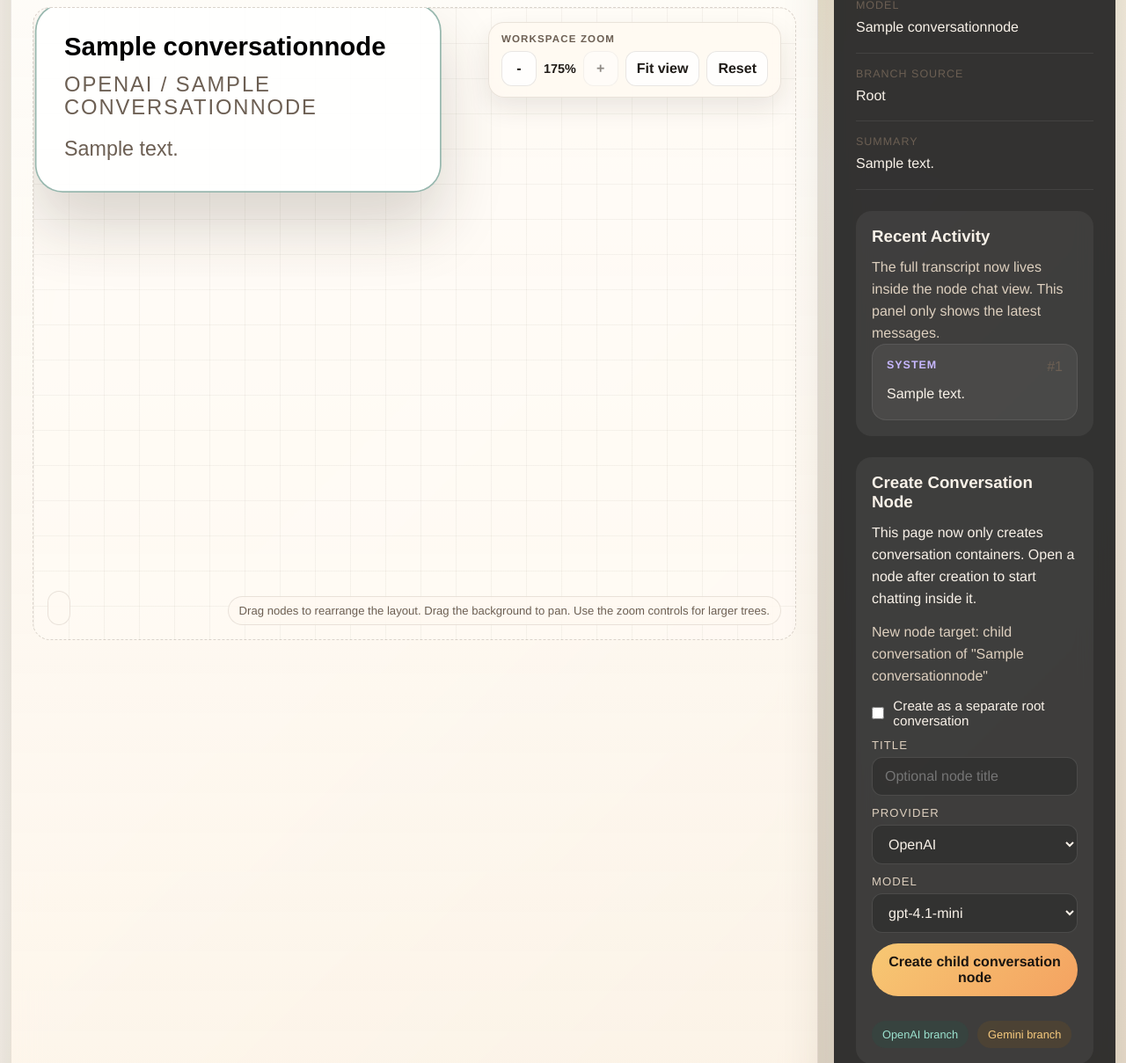
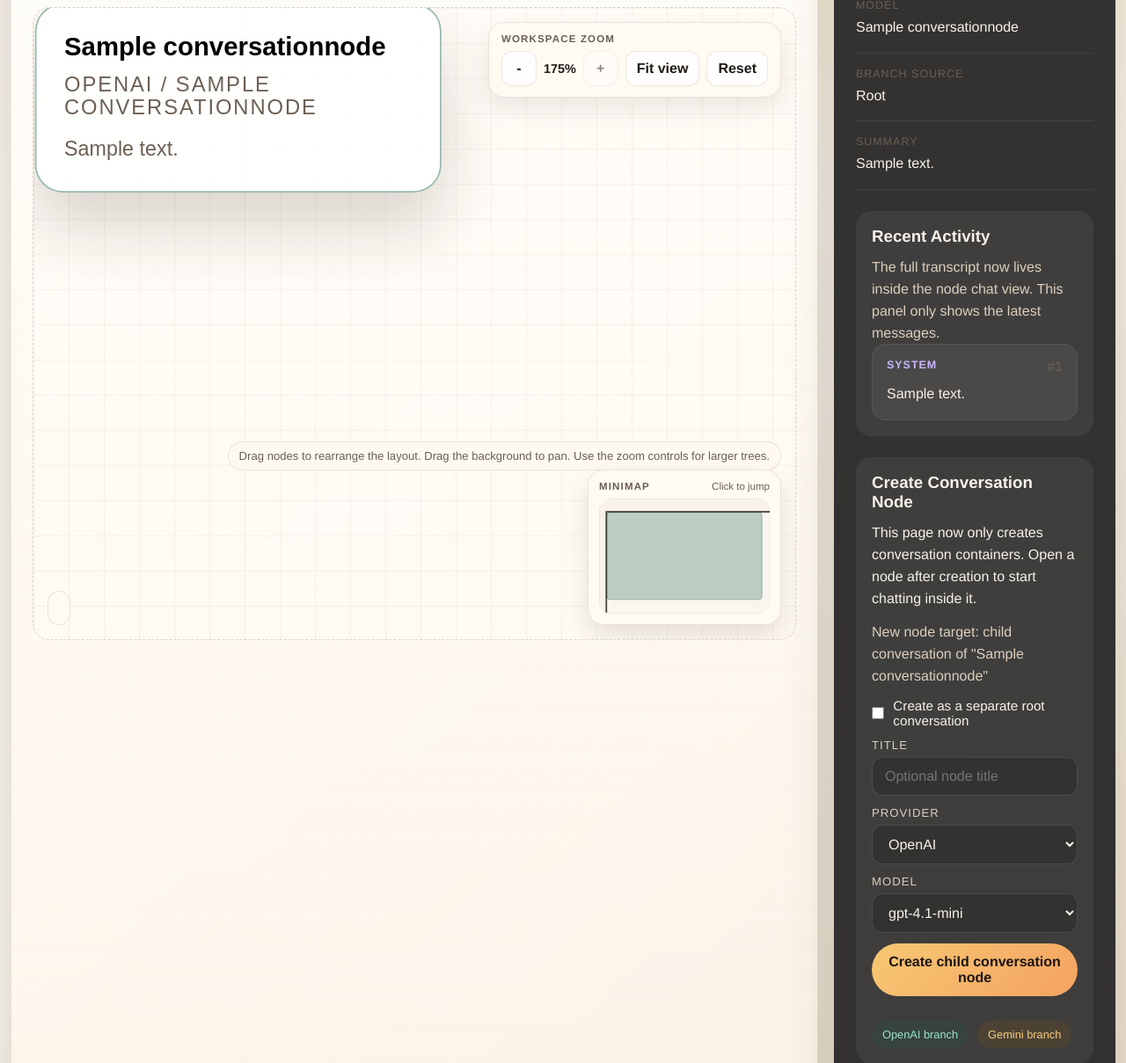
Before and after one commit to Howardleejhenhao/Generative-AI-LLM-Tree, a Django app: a page that uses tree_ui/templates/tree_ui/index.html in a window 1280 px wide. Shown: the part 804-2013 px from the top of the page at 88% size. Run offline with Django 5.2, Linux system fonts and the light colour scheme; tables that the repository leaves empty hold one stand-in row (values such as "Sample post").

Commit message:
feat: add graph minimap navigation

```diff
--- a/tree_ui/static/tree_ui/css/app.css
+++ b/tree_ui/static/tree_ui/css/app.css
@@ -884,6 +884,76 @@ body:has(.chat-page-immersive) .page-shell {
   color: var(--muted);
 }
 
+.graph-minimap {
+  position: absolute;
+  right: 16px;
+  bottom: 16px;
+  z-index: 2;
+  display: grid;
+  gap: 8px;
+  width: 220px;
+  padding: 12px;
+  border-radius: 18px;
+  border: 1px solid rgba(74, 58, 40, 0.12);
+  background: rgba(255, 250, 242, 0.92);
+  box-shadow: 0 14px 30px rgba(49, 37, 22, 0.12);
+  backdrop-filter: blur(16px);
+}
+
+.graph-minimap[hidden] {
+  display: none;
+}
+
+.graph-minimap-header {
+  display: flex;
+  justify-content: space-between;
+  gap: 12px;
+  align-items: center;
+}
+
+.graph-minimap-header .graph-controls-label {
+  margin: 0;
+}
+
+.graph-minimap-meta {
+  font-size: 0.72rem;
+  color: var(--muted);
+}
+
+.graph-minimap-svg {
+  display: block;
+  width: 100%;
+  height: auto;
+  border-radius: 14px;
+  cursor: pointer;
+}
+
+.graph-minimap-surface {
+  fill: rgba(248, 243, 234, 0.94);
+  stroke: rgba(74, 58, 40, 0.12);
+}
+
+.graph-minimap-node {
+  fill: rgba(34, 34, 34, 0.18);
+  stroke: rgba(34, 34, 34, 0.18);
+}
+
+.graph-minimap-node[data-provider="openai"] {
+  fill: rgba(22, 93, 74, 0.32);
+  stroke: rgba(22, 93, 74, 0.5);
+}
+
+.graph-minimap-node[data-provider="gemini"] {
+  fill: rgba(147, 95, 16, 0.28);
+  stroke: rgba(147, 95, 16, 0.46);
+}
+
+.graph-minimap-viewport {
+  fill: rgba(255, 255, 255, 0.18);
+  stroke: rgba(31, 27, 23, 0.82);
+  stroke-width: 2;
+}
+
 .graph-controls-row {
   display: flex;
   align-items: center;
@@ -976,7 +1046,7 @@ body:has(.chat-page-immersive) .page-shell {
 .graph-hint {
   position: absolute;
   right: 16px;
-  bottom: 16px;
+  bottom: 192px;
   margin: 0;
   padding: 8px 12px;
   border-radius: 999px;
@@ -1444,17 +1514,25 @@ body:has(.chat-page-immersive) .page-shell {
     width: auto;
   }
 
+  .graph-minimap {
+    left: 16px;
+    right: 16px;
+    width: auto;
+    bottom: 16px;
+  }
+
   .graph-controls-row {
     flex-wrap: wrap;
   }
 
   .graph-status {
     max-width: calc(100% - 32px);
-    bottom: 72px;
+    bottom: 176px;
   }
 
   .graph-hint {
     max-width: calc(100% - 32px);
+    bottom: 126px;
   }
 
   .hero-compact .hero-meta {
--- a/tree_ui/static/tree_ui/js/app.js
+++ b/tree_ui/static/tree_ui/js/app.js
@@ -1,5 +1,6 @@
 import { postJSON } from "./api.js";
 import { getNodeBounds, renderCanvas } from "./canvas.js";
+import { createMinimapController } from "./minimap.js";
 import { syncModelOptions } from "./model-options.js";
 import { renderMessageEditors, renderNodeDetails } from "./node-panel.js";
 import { createViewportController } from "./viewport.js";
@@ -44,6 +45,8 @@ const editMessageList = document.getElementById("edit-message-list");
 const editSubmitButton = document.getElementById("edit-submit-button");
 const editFeedback = document.getElementById("edit-feedback");
 const csrfToken = document.getElementById("csrf-token").value;
+let latestViewportState = null;
+let minimap = null;
 
 function readStoredDetailPanelState() {
   try {
@@ -70,15 +73,31 @@ function setDetailPanelCollapsed(isCollapsed) {
   viewport.refreshLayout();
 }
 
+function syncMinimap() {
+  if (!minimap) {
+    return;
+  }
+
+  minimap.update({
+    nodes: payload.nodes,
+    viewportState: latestViewportState,
+  });
+}
+
 function handleViewportChange(viewportState) {
+  latestViewportState = viewportState;
   zoomLevel.textContent = `${viewportState.percent}%`;
   fitViewButton.disabled = !viewportState.hasNodes || !viewportState.canFit;
   zoomOutButton.disabled = !viewportState.hasNodes || !viewportState.canZoomOut;
   zoomInButton.disabled = !viewportState.hasNodes || !viewportState.canZoomIn;
   zoomResetButton.disabled = !viewportState.hasNodes || viewportState.percent === 100;
+  syncMinimap();
 }
 
 const viewport = createViewportController({ onChange: handleViewportChange });
+minimap = createMinimapController({
+  onNavigate: (point) => viewport.centerOnPoint(point),
+});
 
 workspaceName.textContent = payload.workspace.name;
 
@@ -119,6 +138,7 @@ function mergeNode(nextNode) {
 
 function handleCanvasMetricsChange(metrics) {
   viewport.setCanvasMetrics(metrics, payload.nodes.length > 0);
+  syncMinimap();
 }
 
 async function handleNodePositionCommit(nodeId, position) {
--- /dev/null
+++ b/tree_ui/static/tree_ui/js/minimap.js
@@ -0,0 +1,138 @@
+import { getNodeBounds } from "./canvas.js";
+
+const MINIMAP_WIDTH = 220;
+const MINIMAP_HEIGHT = 148;
+const MINIMAP_PADDING = 10;
+
+function clampValue(value, min, max) {
+  return Math.min(max, Math.max(min, value));
+}
+
+function getLayout(bounds) {
+  if (!bounds) {
+    return null;
+  }
+
+  const width = Math.max(bounds.maxX - bounds.minX, 1);
+  const height = Math.max(bounds.maxY - bounds.minY, 1);
+  const scale = Math.min(
+    (MINIMAP_WIDTH - (MINIMAP_PADDING * 2)) / width,
+    (MINIMAP_HEIGHT - (MINIMAP_PADDING * 2)) / height,
+  );
+
+  return {
+    bounds,
+    scale,
+    offsetX: (MINIMAP_WIDTH - (width * scale)) / 2,
+    offsetY: (MINIMAP_HEIGHT - (height * scale)) / 2,
+  };
+}
+
+function toMapRect(bounds, layout) {
+  const width = Math.max((bounds.maxX - bounds.minX) * layout.scale, 4);
+  const height = Math.max((bounds.maxY - bounds.minY) * layout.scale, 4);
+  const x = layout.offsetX + ((bounds.minX - layout.bounds.minX) * layout.scale);
+  const y = layout.offsetY + ((bounds.minY - layout.bounds.minY) * layout.scale);
+
+  return {
+    x,
+    y,
+    width,
+    height,
+  };
+}
+
+export function createMinimapController(options = {}) {
+  const { onNavigate } = options;
+
+  const shell = document.getElementById("graph-minimap");
+  const svg = document.getElementById("graph-minimap-svg");
+
+  const state = {
+    layout: null,
+    nodes: [],
+    viewportState: null,
+  };
+
+  function drawViewport(layout, viewportBounds) {
+    if (!viewportBounds) {
+      return;
+    }
+
+    const rect = toMapRect(viewportBounds, layout);
+    const viewport = document.createElementNS("http://www.w3.org/2000/svg", "rect");
+    viewport.setAttribute("x", rect.x);
+    viewport.setAttribute("y", rect.y);
+    viewport.setAttribute("width", clampValue(rect.width, 12, MINIMAP_WIDTH));
+    viewport.setAttribute("height", clampValue(rect.height, 12, MINIMAP_HEIGHT));
+    viewport.setAttribute("class", "graph-minimap-viewport");
+    svg.appendChild(viewport);
+  }
+
+  function render() {
+    const contentBounds = state.viewportState?.contentBounds;
+    const visibleBounds = state.viewportState?.visibleBounds;
+    const layout = getLayout(contentBounds);
+    state.layout = layout;
+
+    svg.innerHTML = "";
+    shell.hidden = !layout || state.nodes.length === 0;
+    if (!layout || state.nodes.length === 0) {
+      return;
+    }
+
+    const surface = document.createElementNS("http://www.w3.org/2000/svg", "rect");
+    surface.setAttribute("x", 0);
+    surface.setAttribute("y", 0);
+    surface.setAttribute("width", MINIMAP_WIDTH);
+    surface.setAttribute("height", MINIMAP_HEIGHT);
+    surface.setAttribute("rx", 14);
+    surface.setAttribute("class", "graph-minimap-surface");
+    svg.appendChild(surface);
+
+    for (const node of state.nodes) {
+      const bounds = getNodeBounds(node);
+      const rect = toMapRect(bounds, layout);
+      const nodeMarker = document.createElementNS("http://www.w3.org/2000/svg", "rect");
+      nodeMarker.setAttribute("x", rect.x);
+      nodeMarker.setAttribute("y", rect.y);
+      nodeMarker.setAttribute("width", rect.width);
+      nodeMarker.setAttribute("height", rect.height);
+      nodeMarker.setAttribute("rx", 4);
+      nodeMarker.setAttribute("class", "graph-minimap-node");
+      nodeMarker.dataset.provider = node.provider;
+      svg.appendChild(nodeMarker);
+    }
+
+    drawViewport(layout, visibleBounds);
+  }
+
+  function onPointerDown(event) {
+    if (!state.layout) {
+      return;
+    }
+
+    const rect = svg.getBoundingClientRect();
+    const mapX = clampValue(event.clientX - rect.left, 0, rect.width);
+    const mapY = clampValue(event.clientY - rect.top, 0, rect.height);
+    const scaledX = mapX * (MINIMAP_WIDTH / rect.width);
+    const scaledY = mapY * (MINIMAP_HEIGHT / rect.height);
+
+    onNavigate?.({
+      x: ((scaledX - state.layout.offsetX) / state.layout.scale) + state.layout.bounds.minX,
+      y: ((scaledY - state.layout.offsetY) / state.layout.scale) + state.layout.bounds.minY,
+    });
+    event.stopPropagation();
+    event.preventDefault();
+  }
+
+  svg.addEventListener("pointerdown", onPointerDown);
+
+  return {
+    update({ nodes, viewportState }) {
+      state.nodes = nodes;
+      state.viewportState = viewportState;
+      render();
+    },
+  };
+}
--- a/tree_ui/static/tree_ui/js/viewport.js
+++ b/tree_ui/static/tree_ui/js/viewport.js
@@ -23,6 +23,15 @@ function normalizeBounds(bounds) {
     minY: bounds.minY,
     maxX: Math.max(bounds.maxX, bounds.minX + 1),
     maxY: Math.max(bounds.maxY, bounds.minY + 1),
+  };
+}
+
+function getVisibleBounds(state, stage) {
+  return {
+    minX: (-state.panX) / state.zoom,
+    minY: (-state.panY) / state.zoom,
+    maxX: (stage.clientWidth - state.panX) / state.zoom,
+    maxY: (stage.clientHeight - state.panY) / state.zoom,
   };
 }
 
@@ -99,7 +108,9 @@ export function createViewportController(options = {}) {
       canZoomIn: state.zoom < MAX_ZOOM,
       canZoomOut: state.zoom > MIN_ZOOM,
       canFit: Boolean(state.contentBounds),
+      contentBounds: state.contentBounds,
       hasNodes: stage.dataset.hasNodes === "true",
+      visibleBounds: getVisibleBounds(state, stage),
     });
   }
 
@@ -154,6 +165,17 @@ export function createViewportController(options = {}) {
     centerBoundsAtZoom(resolvedBounds, state.zoom);
   }
 
+  function centerOnPoint(point) {
+    if (!point) {
+      applyTransform();
+      return;
+    }
+
+    state.panX = (stage.clientWidth / 2) - (point.x * state.zoom);
+    state.panY = (stage.clientHeight / 2) - (point.y * state.zoom);
+    applyTransform();
+  }
+
   function setCanvasMetrics(metrics, hasNodes) {
     state.canvasWidth = metrics.width;
     state.canvasHeight = metrics.height;
@@ -201,6 +223,9 @@ export function createViewportController(options = {}) {
       return;
     }
     if (event.target.closest(".graph-controls")) {
+      return;
+    }
+    if (event.target.closest(".graph-minimap")) {
       return;
     }
     if (stage.dataset.hasNodes !== "true") {
@@ -269,6 +294,7 @@ export function createViewportController(options = {}) {
 
   return {
     centerOnBounds,
+    centerOnPoint,
     fitToGraph() {
       fitToBounds(state.contentBounds);
     },
--- a/tree_ui/templates/tree_ui/index.html
+++ b/tree_ui/templates/tree_ui/index.html
@@ -97,6 +97,13 @@
             <button class="graph-control-button graph-control-button-reset" id="graph-zoom-reset" type="button">Reset</button>
           </div>
         </div>
+        <section class="graph-minimap" id="graph-minimap" hidden>
+          <div class="graph-minimap-header">
+            <p class="graph-controls-label">Minimap</p>
+            <span class="graph-minimap-meta">Click to jump</span>
+          </div>
+          <svg class="graph-minimap-svg" id="graph-minimap-svg" viewBox="0 0 220 148" aria-label="Graph minimap"></svg>
+        </section>
         <div class="graph-canvas" id="graph-canvas">
           <div class="graph-empty" id="graph-empty"{% if graph_payload.nodes %} hidden{% endif %}>
             No nodes yet. Create the root node to start the conversation tree.
--- a/tree_ui/tests.py
+++ b/tree_ui/tests.py
@@ -35,6 +35,7 @@ class WorkspaceGraphViewTests(TestCase):
         )
         self.assertContains(response, "Workspace Zoom")
         self.assertContains(response, "Fit view")
+        self.assertContains(response, "Minimap")
         self.assertContains(response, "Hide inspector")
         self.assertContains(response, "Create Workspace")
         self.assertContains(response, "Pick the graph you want to work in.")
```
